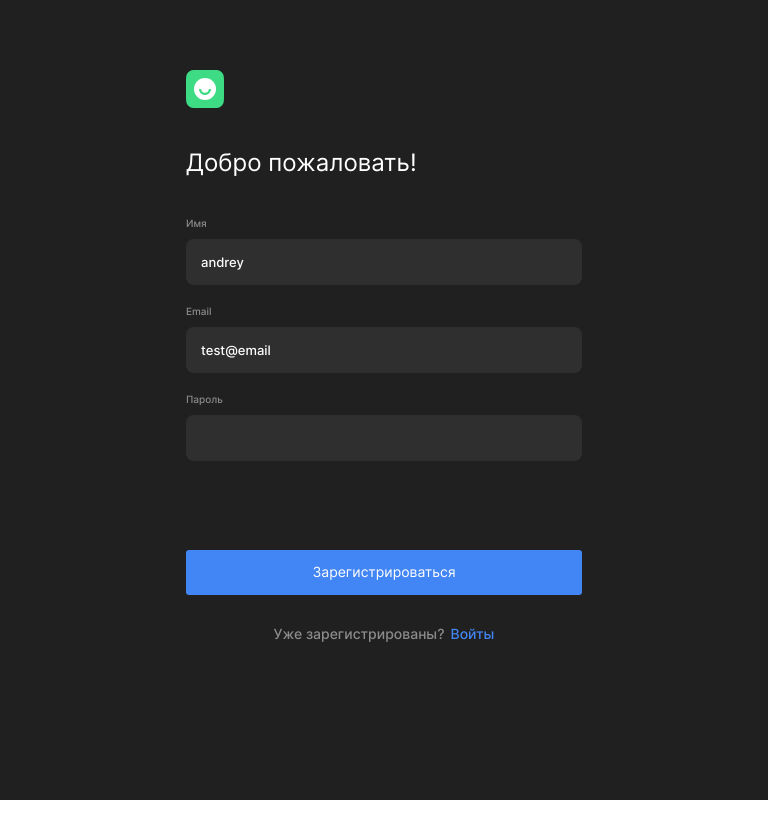
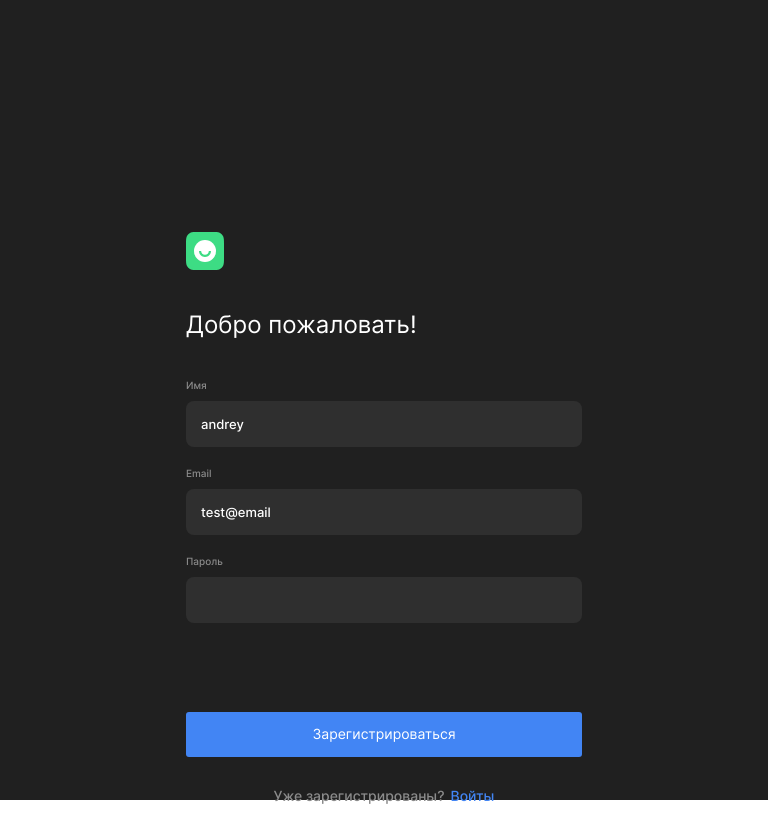
Before and after one commit to AndreySaveliev/movies-explorer-frontend, a React (Create React App) app: page /signup in a window 768 px wide. Built offline with nearby package versions, Linux system fonts and the light colour scheme.

Commit message:
add padding

```diff
--- a/src/components/Login/Login.css
+++ b/src/components/Login/Login.css
@@ -85,6 +85,7 @@
 @media screen and (max-width: 1279px) and (min-width: 768px) {
   .login__header {
     width: 396px;
+    padding-top: 232px;
   }
   .login__header-title {
     width: 396px;
--- a/src/components/Register/Register.css
+++ b/src/components/Register/Register.css
@@ -82,6 +82,11 @@
   color: #4285f4;
 }
 
+@media screen and (max-width: 1279px) and (min-width: 768px) {
+  .register__header {
+    padding-top: 232px;
+  }
+}
 
 @media screen and (max-width: 767px) and (min-width: 320px) {
   .register__header-logo {
```
